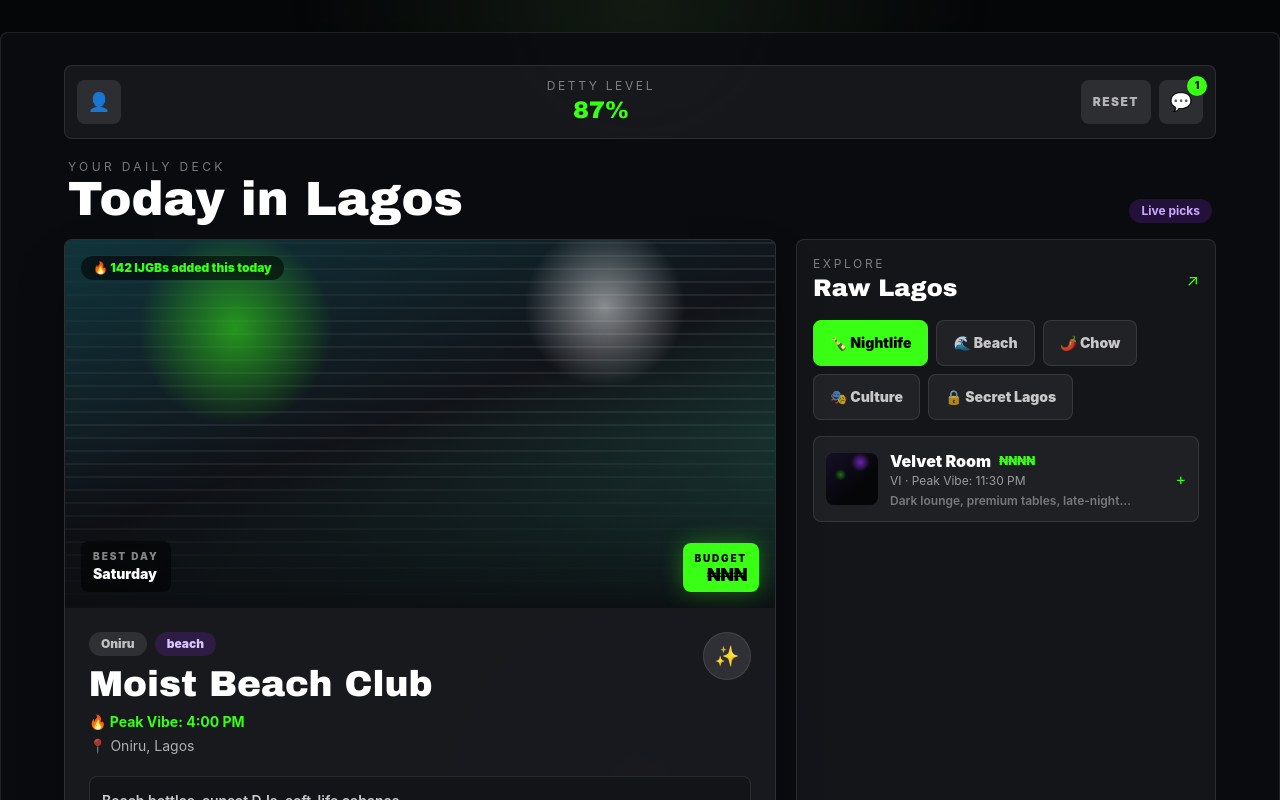
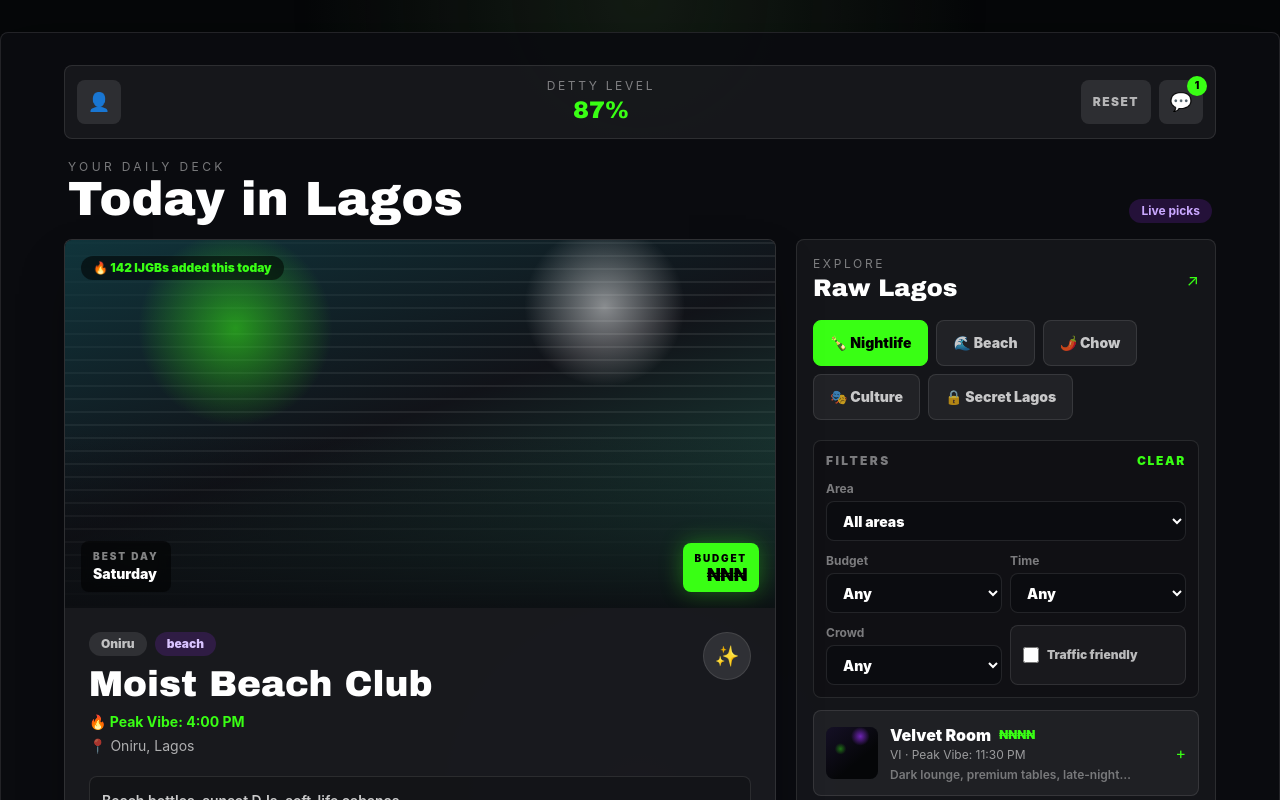
Before and after one commit to OutstandingVick/phlenjo, a Next.js app: page /dashboard in a window 1280 px wide. Shown: the top 800 px of the page. Built offline with nearby package versions, Linux system fonts and the light colour scheme.

Commit message:
2 down, more to go

```diff
--- a/app/components/DashboardScreen.tsx
+++ b/app/components/DashboardScreen.tsx
@@ -1,11 +1,38 @@
-import type { Activity, Category } from "../data/phlenjo";
+import type { Activity, Category, CrowdLevel, PriceRange, TimeOfDay } from "../data/phlenjo";
 import { tabs } from "../data/phlenjo";
 import { SwipeCard } from "./SwipeCard";
+
+type ExploreFilters = {
+  area: string;
+  budget: PriceRange | "all";
+  crowd: CrowdLevel | "all";
+  time: TimeOfDay | "all";
+  trafficFriendlyOnly: boolean;
+};
+
+type FilterOptions = {
+  areas: string[];
+  budgets: PriceRange[];
+  crowds: CrowdLevel[];
+  times: TimeOfDay[];
+};
+
+type FilterHandlers = {
+  area: (area: string) => void;
+  budget: (budget: PriceRange | "all") => void;
+  crowd: (crowd: CrowdLevel | "all") => void;
+  time: (time: TimeOfDay | "all") => void;
+  trafficFriendlyOnly: (enabled: boolean) => void;
+};
 
 type DashboardScreenProps = {
   activeTab: Category;
   currentActivity: Activity;
   filteredActivities: Activity[];
+  filterOptions: FilterOptions;
+  filters: ExploreFilters;
+  onClearFilters: () => void;
+  onFilterChange: FilterHandlers;
   onMove: (direction: "left" | "right") => void;
   onTab: (tab: Category) => void;
   onTrip: () => void;
@@ -17,6 +44,10 @@ export function DashboardScreen({
   activeTab,
   currentActivity,
   filteredActivities,
+  filterOptions,
+  filters,
+  onClearFilters,
+  onFilterChange,
   onMove,
   onTab,
   onTrip,
@@ -82,7 +113,86 @@ export function DashboardScreen({
             ))}
           </nav>
 
-          <div className="mt-2 grid gap-3 lg:content-start">
+          <div className="mt-3 grid gap-3 rounded-[8px] border border-white/10 bg-black/20 p-3">
+            <div className="flex items-center justify-between gap-3">
+              <p className="text-xs font-black uppercase tracking-[0.2em] text-white/45">Filters</p>
+              <button className="text-xs font-black uppercase tracking-[0.14em] text-[#39FF14]" onClick={onClearFilters}>
+                Clear
+              </button>
+            </div>
+            <label className="grid gap-1 text-xs font-bold text-white/45">
+              Area
+              <select
+                className="h-10 rounded-[8px] border border-white/10 bg-[#0B0C10] px-3 text-sm font-black text-white outline-none"
+                value={filters.area}
+                onChange={(event) => onFilterChange.area(event.target.value)}
+              >
+                <option value="all">All areas</option>
+                {filterOptions.areas.map((area) => (
+                  <option key={area} value={area}>{area}</option>
+                ))}
+              </select>
+            </label>
+            <div className="grid grid-cols-2 gap-2">
+              <label className="grid gap-1 text-xs font-bold text-white/45">
+                Budget
+                <select
+                  className="h-10 rounded-[8px] border border-white/10 bg-[#0B0C10] px-3 text-sm font-black text-white outline-none"
+                  value={filters.budget}
+                  onChange={(event) => onFilterChange.budget(event.target.value as PriceRange | "all")}
+                >
+                  <option value="all">Any</option>
+                  {filterOptions.budgets.map((budget) => (
+                    <option key={budget} value={budget}>{budget}</option>
+                  ))}
+                </select>
+              </label>
+              <label className="grid gap-1 text-xs font-bold text-white/45">
+                Time
+                <select
+                  className="h-10 rounded-[8px] border border-white/10 bg-[#0B0C10] px-3 text-sm font-black capitalize text-white outline-none"
+                  value={filters.time}
+                  onChange={(event) => onFilterChange.time(event.target.value as TimeOfDay | "all")}
+                >
+                  <option value="all">Any</option>
+                  {filterOptions.times.map((time) => (
+                    <option key={time} value={time}>{time}</option>
+                  ))}
+                </select>
+              </label>
+            </div>
+            <div className="grid grid-cols-2 gap-2">
+              <label className="grid gap-1 text-xs font-bold text-white/45">
+                Crowd
+                <select
+                  className="h-10 rounded-[8px] border border-white/10 bg-[#0B0C10] px-3 text-sm font-black capitalize text-white outline-none"
+                  value={filters.crowd}
+                  onChange={(event) => onFilterChange.crowd(event.target.value as CrowdLevel | "all")}
+                >
+                  <option value="all">Any</option>
+                  {filterOptions.crowds.map((crowd) => (
+                    <option key={crowd} value={crowd}>{crowd}</option>
+                  ))}
+                </select>
+              </label>
+              <label className="flex items-center gap-2 rounded-[8px] border border-white/10 bg-white/[0.04] px-3 py-2 text-xs font-black text-white/70">
+                <input
+                  checked={filters.trafficFriendlyOnly}
+                  className="size-4 accent-[#39FF14]"
+                  onChange={(event) => onFilterChange.trafficFriendlyOnly(event.target.checked)}
+                  type="checkbox"
+                />
+                Traffic friendly
+              </label>
+            </div>
+          </div>
+
+          <div className="mt-3 grid gap-3 lg:content-start">
+            {filteredActivities.length === 0 && (
+              <div className="rounded-[8px] border border-white/10 bg-white/[0.04] p-4 text-sm font-bold text-white/55">
+                No matches yet. Clear filters or try another category.
+              </div>
+            )}
             {filteredActivities.map((activity) => (
               <div className="flex items-center gap-3 rounded-[8px] border border-white/10 bg-white/[0.05] p-3" key={activity.title}>
                 <span className={`mini-art ${activity.imageClass}`} />
--- a/app/dashboard/page.tsx
+++ b/app/dashboard/page.tsx
@@ -1,12 +1,20 @@
 "use client";
 
+import { useMemo, useState } from "react";
 import { useRouter } from "next/navigation";
 import { DashboardScreen } from "../components/DashboardScreen";
 import { PhlenjoFrame } from "../components/PhlenjoFrame";
+import { activities } from "../data/phlenjo";
+import type { CrowdLevel, PriceRange, TimeOfDay } from "../data/phlenjo";
 import { usePhlenjoState } from "../hooks/usePhlenjoState";
 
 export default function DashboardPage() {
   const router = useRouter();
+  const [activeArea, setActiveArea] = useState("all");
+  const [activeBudget, setActiveBudget] = useState<PriceRange | "all">("all");
+  const [activeTime, setActiveTime] = useState<TimeOfDay | "all">("all");
+  const [activeCrowd, setActiveCrowd] = useState<CrowdLevel | "all">("all");
+  const [trafficFriendlyOnly, setTrafficFriendlyOnly] = useState(false);
   const {
     activeTab,
     advanceCard,
@@ -17,6 +25,36 @@ export default function DashboardPage() {
     saved,
     setActiveTab,
   } = usePhlenjoState();
+
+  const filterOptions = useMemo(
+    () => ({
+      areas: Array.from(new Set(activities.map((activity) => activity.area))).sort(),
+      budgets: Array.from(new Set(activities.map((activity) => activity.priceRange))).sort(),
+      times: Array.from(new Set(activities.map((activity) => activity.timeOfDay))),
+      crowds: Array.from(new Set(activities.map((activity) => activity.crowdLevel))),
+    }),
+    [],
+  );
+
+  const exploreActivities = useMemo(() => {
+    return filteredActivities.filter((activity) => {
+      const areaMatches = activeArea === "all" || activity.area === activeArea;
+      const budgetMatches = activeBudget === "all" || activity.priceRange === activeBudget;
+      const timeMatches = activeTime === "all" || activity.timeOfDay === activeTime;
+      const crowdMatches = activeCrowd === "all" || activity.crowdLevel === activeCrowd;
+      const trafficMatches = !trafficFriendlyOnly || activity.traffic !== "red";
+
+      return areaMatches && budgetMatches && timeMatches && crowdMatches && trafficMatches;
+    });
+  }, [activeArea, activeBudget, activeCrowd, activeTime, filteredActivities, trafficFriendlyOnly]);
+
+  function clearFilters() {
+    setActiveArea("all");
+    setActiveBudget("all");
+    setActiveTime("all");
+    setActiveCrowd("all");
+    setTrafficFriendlyOnly(false);
+  }
 
   function moveCard(direction: "left" | "right") {
     if (direction === "right") {
@@ -37,7 +75,23 @@ export default function DashboardPage() {
       <DashboardScreen
         activeTab={activeTab}
         currentActivity={currentActivity}
-        filteredActivities={filteredActivities}
+        filteredActivities={exploreActivities}
+        filterOptions={filterOptions}
+        filters={{
+          area: activeArea,
+          budget: activeBudget,
+          crowd: activeCrowd,
+          time: activeTime,
+          trafficFriendlyOnly,
+        }}
+        onClearFilters={clearFilters}
+        onFilterChange={{
+          area: setActiveArea,
+          budget: setActiveBudget,
+          crowd: setActiveCrowd,
+          time: setActiveTime,
+          trafficFriendlyOnly: setTrafficFriendlyOnly,
+        }}
         onMove={moveCard}
         onTab={setActiveTab}
         onTrip={() => router.push("/trip")}
--- a/app/data/phlenjo.ts
+++ b/app/data/phlenjo.ts
@@ -1,6 +1,8 @@
 export type Screen = "welcome" | "chat" | "dashboard" | "trip";
 export type Category = "night" | "beach" | "chow" | "culture" | "secret";
 export type PriceRange = "₦" | "₦₦" | "₦₦₦" | "₦₦₦₦";
+export type TimeOfDay = "afternoon" | "evening" | "night";
+export type CrowdLevel = "chill" | "social" | "packed";
 
 export type Question = {
   prompt: string;
@@ -15,6 +17,8 @@ export type Activity = {
   area: string;
   bestDay: string;
   priceRange: PriceRange;
+  timeOfDay: TimeOfDay;
+  crowdLevel: CrowdLevel;
   vibe: string;
   crowd: string;
   dressCode: string;
@@ -60,6 +64,8 @@ export const activities: Activity[] = [
     area: "Oniru",
     bestDay: "Saturday",
     priceRange: "₦₦₦",
+    timeOfDay: "afternoon",
+    crowdLevel: "packed",
     vibe: "Beach bottles, sunset DJs, soft-life cabanas",
     crowd: "142 IJGBs added this today",
     dressCode: "Resort fits, slides, shades",
@@ -77,6 +83,8 @@ export const activities: Activity[] = [
     area: "VI",
     bestDay: "Friday",
     priceRange: "₦₦₦₦",
+    timeOfDay: "night",
+    crowdLevel: "packed",
     vibe: "Dark lounge, premium tables, late-night Afrobeats",
     crowd: "96 squads saved this tonight",
     dressCode: "Sharp black, heels, no slippers",
@@ -94,6 +102,8 @@ export const activities: Activity[] = [
     area: "Lekki 1",
     bestDay: "Thursday",
     priceRange: "₦₦",
+    timeOfDay: "evening",
+    crowdLevel: "social",
     vibe: "Spicy grills, street plates, quick squad crawl",
     crowd: "58 foodies are locked in",
     dressCode: "Casual, stain-safe fit",
@@ -111,6 +121,8 @@ export const activities: Activity[] = [
     area: "Lagos Island",
     bestDay: "Sunday",
     priceRange: "₦₦",
+    timeOfDay: "evening",
+    crowdLevel: "chill",
     vibe: "Live sets, art corners, old-Lagos night air",
     crowd: "74 creatives added this",
     dressCode: "Expressive casual, comfy shoes",
```
